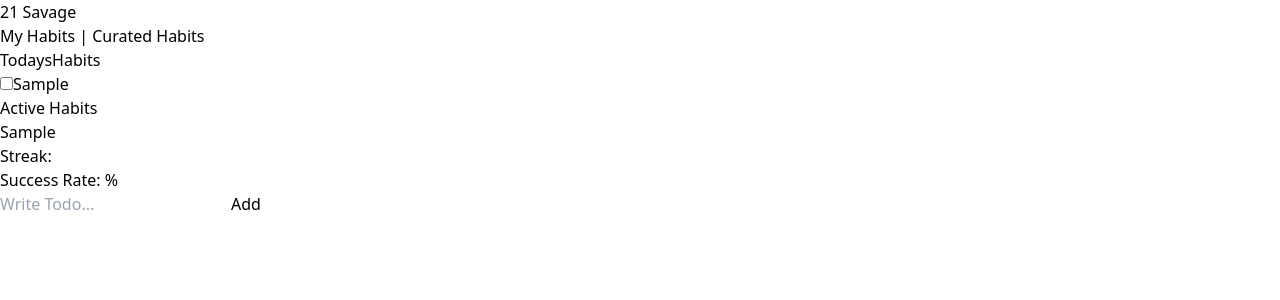
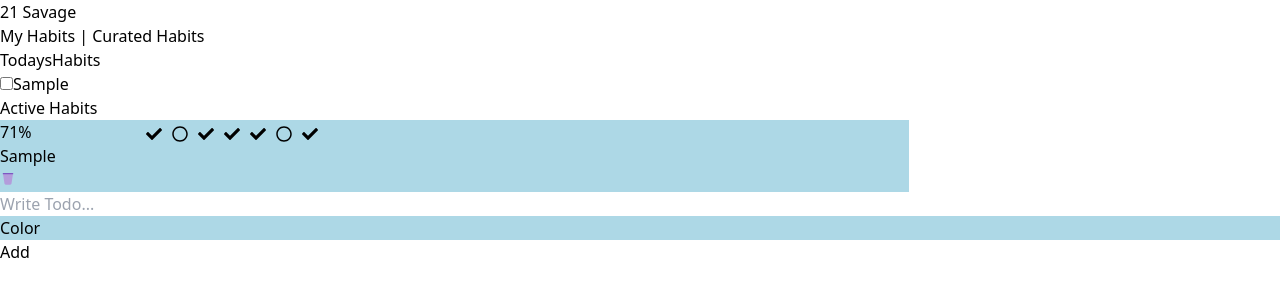
Before and after one commit to himanshuSharma-13/habitTracker, a React (Vite) app: page / in a window 1280 px wide. Both pictures are taken after typing "Sample" into the empty fields and a click on the button "Add". Shown: the top 300 px of the page. Built offline with nearby package versions, Linux system fonts and the light colour scheme.

Commit message:
UI Changes

```diff
--- a/package.json
+++ b/package.json
@@ -11,7 +11,9 @@
   },
   "dependencies": {
     "react": "^18.2.0",
-    "react-dom": "^18.2.0"
+    "react-color": "^2.19.3",
+    "react-dom": "^18.2.0",
+    "react-icons": "^4.12.0"
   },
   "devDependencies": {
     "@types/react": "^18.2.37",
--- a/src/components/ActiveHabits.jsx
+++ b/src/components/ActiveHabits.jsx
@@ -1,27 +1,37 @@
 import React from "react";
 import { useHabit } from "../contexts/HabitContext";
 import HabitForm from "../components/HabitForm";
+import { FaCheck, FaRegCircle } from "react-icons/fa";
+import { FcEmptyTrash } from "react-icons/fc";
 
 function ActiveHabits() {
-  const { habits } = useHabit();
+  const { habits,deleteHabit } = useHabit();
+  const arr = [true, false, true, 1, 1, 0, 1];
+  const handleDelete = (habitId) => {
+    deleteHabit(habitId);
+  };
+  // Calculate the percentage completion based on the 'arr'
+  const percentage = Math.round((arr.filter((el) => el).length / arr.length) * 100);
 
   return (
     <div className="p-4">
       <h1 className="m-2">Active Habits</h1>
       {habits.map((habitItem, index) => (
-        <div key={index} className="max-w-sm p-6 bg-white border border-gray-200 rounded-lg shadow dark:bg-gray-800 dark:border-gray-700 mb-4">
-          <h5 className="mb-2 text-2xl font-semibold tracking-tight text-gray-900 dark:text-white">
+        <div key={index} className="max-w-sm p-6 bg-white border border-gray-200 rounded-lg shadow dark:bg-gray-800 dark:border-gray-700 mb-4" style={{ background: `linear-gradient(to right, ${habitItem.cardColour} ${percentage}%, white ${percentage}%)` }}>
+          <p style={{ display: "inline", marginRight: "110px" }}>{percentage}% </p>
+          {arr.map((item, i) => (
+            <span key={i} style={{ display: "inline", marginRight: "10px" }}>
+              {item ? <FaCheck style={{ display: "inline" }} /> : <FaRegCircle style={{ display: "inline" }} />}
+            </span>
+          ))}
+          <h5 className="m-2 text-2xl font-200 tracking-tight text-gray-900 dark:text-white">
             {habitItem.name}
           </h5>
-          <p className="mb-3 font-normal text-gray-500 dark:text-gray-400">
-            Streak: {habitItem.streak}
-          </p>
-          <p className="mb-3 font-normal text-gray-500 dark:text-gray-400">
-            Success Rate: {habitItem.successRate}%
-          </p>
+          <button onClick={() => handleDelete(habitItem.id)}>
+          <FcEmptyTrash />
+          </button>
         </div>
       ))}
-      {/* Move the following part inside the main div */}
       <div>
         <HabitForm />
       </div>
--- a/src/components/HabitForm.jsx
+++ b/src/components/HabitForm.jsx
@@ -1,25 +1,37 @@
 import React, { useState } from "react";
 import { useHabit } from "../contexts/HabitContext";
-// import HabitForm from "./HabitForm";
+import { SketchPicker } from "react-color";
 
 function HabitForm() {
 
 
     const [habitName, setHabitName] = useState("");
-    const [addHabitMode, setAddHabitMode] = useState(false);
-    const {addHabit} = useHabit();
+    // const [addHabitMode, setAddHabitMode] = useState(false);
+    const { addHabit } = useHabit();
+
+    const [color, setColor] = useState("lightblue");
+    const [hidden, setHidden] = useState(false);
+    const pickerStyle = {
+        default: {
+            picker: {
+                position: "absolute",
+                bottom: "30px",
+                left: "100px"
+            }
+        }
+    };
 
     const add = (e) => {
         e.preventDefault()
 
         if (!habitName) return
 
-        addHabit({ name:habitName, completed: false})
+        addHabit({ name: habitName, completed: false,cardColour: color})
         setHabitName("")
-      }
+    }
 
-      return (
-        <form onSubmit={add}  className="flex">
+    return (
+        <form onSubmit={add} className="flex">
             <input
                 type="text"
                 placeholder="Write Todo..."
@@ -27,11 +39,26 @@
                 value={habitName}
                 onChange={(e) => setHabitName(e.target.value)}
             />
+            <div className="App" style={{ background: color }}>
+                <div className="container">
+                    {hidden && (
+                        <SketchPicker
+                            styles={pickerStyle}
+                            color={color}
+                            onChange={(updatedColor) => setColor(updatedColor.hex)}
+                        />
+                    )}
+
+                    <button onClick={() => setHidden(!hidden)}>
+                        {hidden ? "Color" : "Color"}
+                    </button>
+                </div>
+            </div>
             <button type="submit" className="rounded-r-lg px-3 py-1 bg-green-600 text-white shrink-0">
                 Add
             </button>
         </form>
     );
-  }
+}
 
-  export default HabitForm;
+export default HabitForm;
--- a/src/pages/Home.jsx
+++ b/src/pages/Home.jsx
@@ -5,14 +5,14 @@
 function Home() {
   return (
     <>
-      <h1 className="m-4">My Habits | Curated Habits</h1>
+      <h1 className="m-4 text-center text-3xl font-bold">My Habits | Curated Habits</h1>
       <div className="flex">
-        <div className="flex-1">
+        <div className="flex-1 m-4">
           {/* <!-- Todays habits, Left container --> */}
           <TodaysHabits />
         </div>
 
-        <div className="flex-1">
+        <div className="flex-1 m-4">
           {/* <!-- Active habits, Right container --> */}
           <ActiveHabits />
         </div>
```
Also changed, not shown: 1 other file (tests, documents, lock files or other folders).
